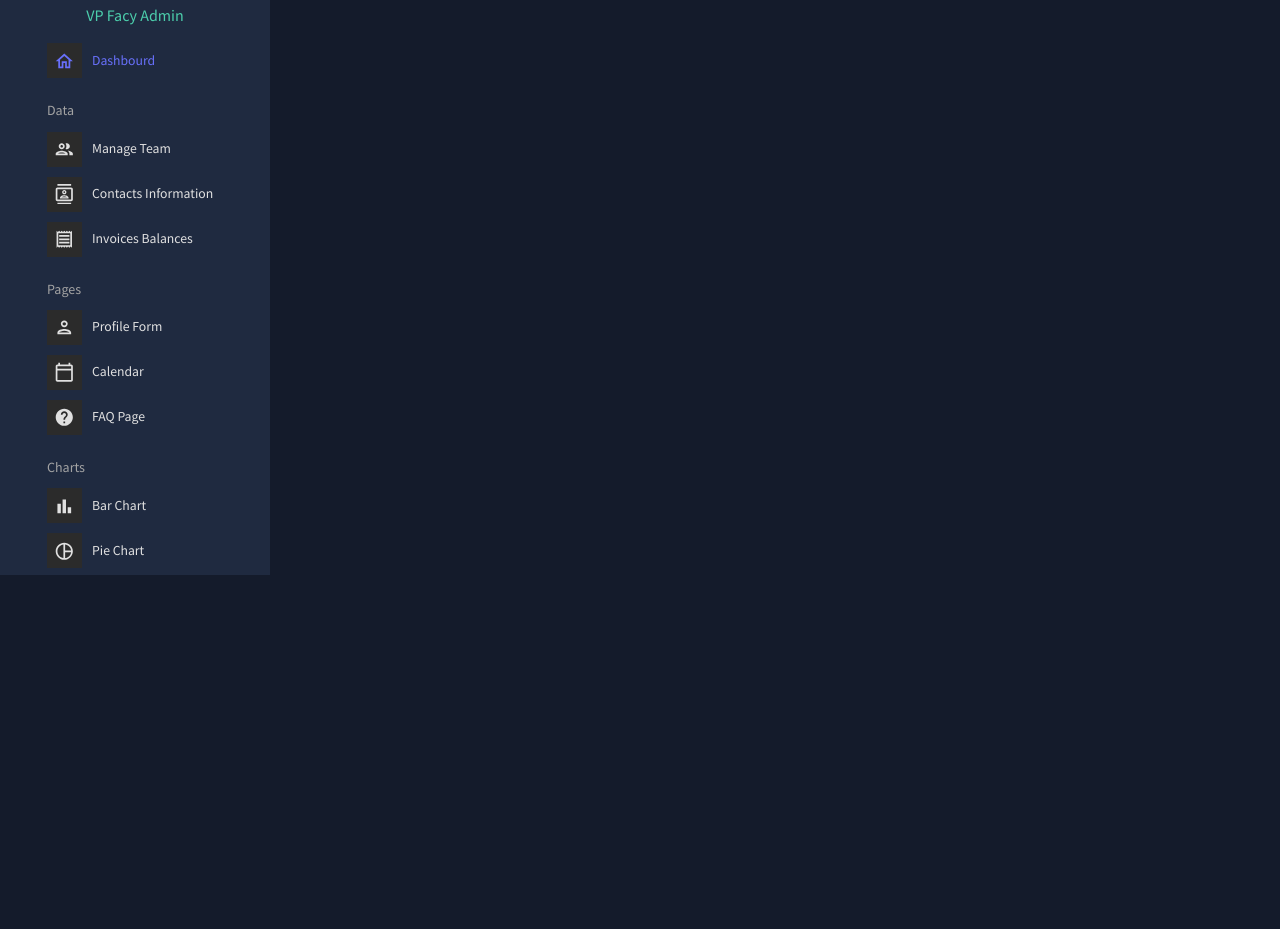
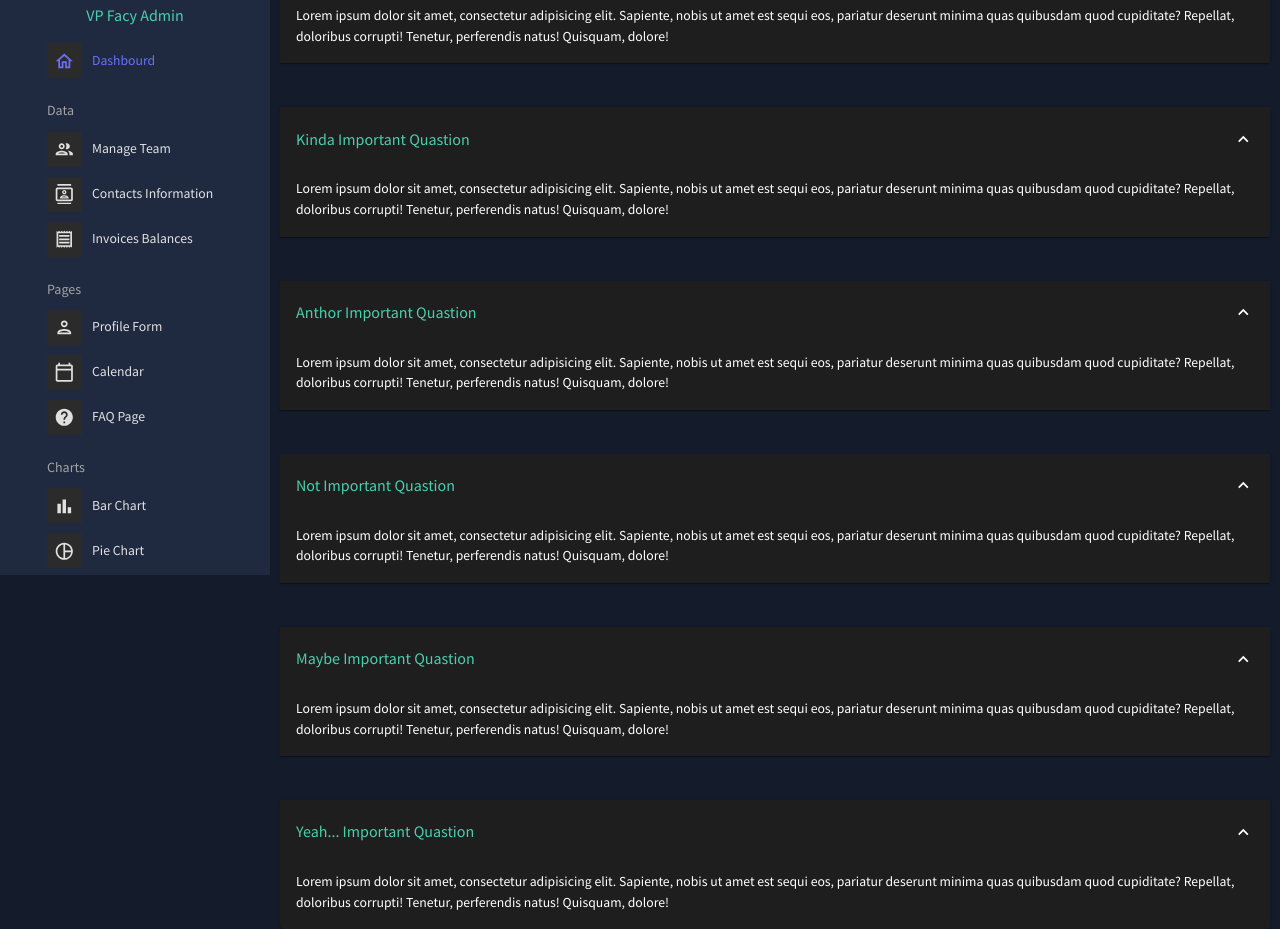
Before and after one commit to Tarek-989/React-Admin-Dashboard-App, a React (Create React App) app in the folder react-admin/: page /faq in a window 1280 px wide. Shown: the part 225-1154 px from the top of the page. Before the commit the page ends 800 px from the top, so only its background shows below. Built offline with nearby package versions, Linux system fonts and the light colour scheme.

Commit message:
build Faq Container

```diff
--- a/react-admin/src/App.tsx
+++ b/react-admin/src/App.tsx
@@ -9,6 +9,7 @@ import { ContactsContainer } from "./pages/contacts/ContactsContainer";
 import { InvoicesContainer } from "./pages/invoices/InvoicesContainer";
 import { FormContainer } from "./pages/form/FormContainer";
 import { CalendarContainer } from "./pages/calendar/CalendarContainer";
+import { FaqContainer } from "./pages/faq/FaqContainer";
 
 export const App: React.FC = () => {
 	const [theme, colorMode] = useMode();
@@ -27,10 +28,10 @@ export const App: React.FC = () => {
 							<Route path="/invoices" element={<InvoicesContainer />} />
 							<Route path="/form" element={<FormContainer />} />
 							<Route path="/calendar" element={<CalendarContainer />} />
+							<Route path="/faq" element={<FaqContainer />} />
 							{/* <Route path="/bar" element={<BarContainer />} /> */}
 							{/* <Route path="/pie" element={<PieContainer />} /> */}
 							{/* <Route path="/line" element={<LineContainer />} /> */}
-							{/* <Route path="/faq" element={<FaqContainer />} /> */}
 							{/* <Route path="/geography" element={<GeographyContainer />} /> */}
 						</Routes>
 					</main>
--- /dev/null
+++ b/react-admin/src/pages/faq/FaqContainer.tsx
@@ -0,0 +1,112 @@
+import React from 'react';
+import { Box, useTheme, Accordion, AccordionSummary, AccordionDetails, Typography } from "@mui/material";
+import { Header } from "../../components";
+import { tokens } from "../../theme";
+import { ExpandMore } from '@mui/icons-material';
+
+export const FaqContainer: React.FC = () => {
+	const theme = useTheme();
+	const colors = tokens(theme.palette.mode);
+	return (
+		<Box m={1.25}>
+			<Header title='FAQ' subTilte='Frequently Asked Quastions Page' />
+			<Box display={'flex'} flexDirection={'column'} rowGap={1.5}>
+				<Accordion defaultExpanded>
+					<AccordionSummary expandIcon={<ExpandMore />} >
+						<Typography variant='h5' color={colors.greenAccent[500]}>
+							An Important Quastion
+						</Typography>
+					</AccordionSummary>
+					<AccordionDetails>
+						<Typography>
+							Lorem ipsum dolor sit amet, consectetur adipisicing elit. Sapiente,
+							nobis ut amet est sequi eos, pariatur deserunt minima quas quibusdam
+							quod cupiditate? Repellat, doloribus corrupti! Tenetur, perferendis
+							natus! Quisquam, dolore!
+						</Typography>
+					</AccordionDetails>
+				</Accordion>
+
+				<Accordion defaultExpanded>
+					<AccordionSummary expandIcon={<ExpandMore />} >
+						<Typography variant='h5' color={colors.greenAccent[500]}>
+							Kinda Important Quastion
+						</Typography>
+					</AccordionSummary>
+					<AccordionDetails>
+						<Typography>
+							Lorem ipsum dolor sit amet, consectetur adipisicing elit. Sapiente,
+							nobis ut amet est sequi eos, pariatur deserunt minima quas quibusdam
+							quod cupiditate? Repellat, doloribus corrupti! Tenetur, perferendis
+							natus! Quisquam, dolore!
+						</Typography>
+					</AccordionDetails>
+				</Accordion>
+
+				<Accordion defaultExpanded>
+					<AccordionSummary expandIcon={<ExpandMore />} >
+						<Typography variant='h5' color={colors.greenAccent[500]}>
+							Anthor Important Quastion
+						</Typography>
+					</AccordionSummary>
+					<AccordionDetails>
+						<Typography>
+							Lorem ipsum dolor sit amet, consectetur adipisicing elit. Sapiente,
+							nobis ut amet est sequi eos, pariatur deserunt minima quas quibusdam
+							quod cupiditate? Repellat, doloribus corrupti! Tenetur, perferendis
+							natus! Quisquam, dolore!
+						</Typography>
+					</AccordionDetails>
+				</Accordion>
+
+				<Accordion defaultExpanded>
+					<AccordionSummary expandIcon={<ExpandMore />} >
+						<Typography variant='h5' color={colors.greenAccent[500]}>
+							Not Important Quastion
+						</Typography>
+					</AccordionSummary>
+					<AccordionDetails>
+						<Typography>
+							Lorem ipsum dolor sit amet, consectetur adipisicing elit. Sapiente,
+							nobis ut amet est sequi eos, pariatur deserunt minima quas quibusdam
+							quod cupiditate? Repellat, doloribus corrupti! Tenetur, perferendis
+							natus! Quisquam, dolore!
+						</Typography>
+					</AccordionDetails>
+				</Accordion>
+
+				<Accordion defaultExpanded>
+					<AccordionSummary expandIcon={<ExpandMore />} >
+						<Typography variant='h5' color={colors.greenAccent[500]}>
+							Maybe Important Quastion
+						</Typography>
+					</AccordionSummary>
+					<AccordionDetails>
+						<Typography>
+							Lorem ipsum dolor sit amet, consectetur adipisicing elit. Sapiente,
+							nobis ut amet est sequi eos, pariatur deserunt minima quas quibusdam
+							quod cupiditate? Repellat, doloribus corrupti! Tenetur, perferendis
+							natus! Quisquam, dolore!
+						</Typography>
+					</AccordionDetails>
+				</Accordion>
+
+				<Accordion defaultExpanded>
+					<AccordionSummary expandIcon={<ExpandMore />} >
+						<Typography variant='h5' color={colors.greenAccent[500]}>
+							Yeah... Important Quastion
+						</Typography>
+					</AccordionSummary>
+					<AccordionDetails>
+						<Typography>
+							Lorem ipsum dolor sit amet, consectetur adipisicing elit. Sapiente,
+							nobis ut amet est sequi eos, pariatur deserunt minima quas quibusdam
+							quod cupiditate? Repellat, doloribus corrupti! Tenetur, perferendis
+							natus! Quisquam, dolore!
+						</Typography>
+					</AccordionDetails>
+				</Accordion>
+			</Box>
+		</Box>
+	);
+};
```
